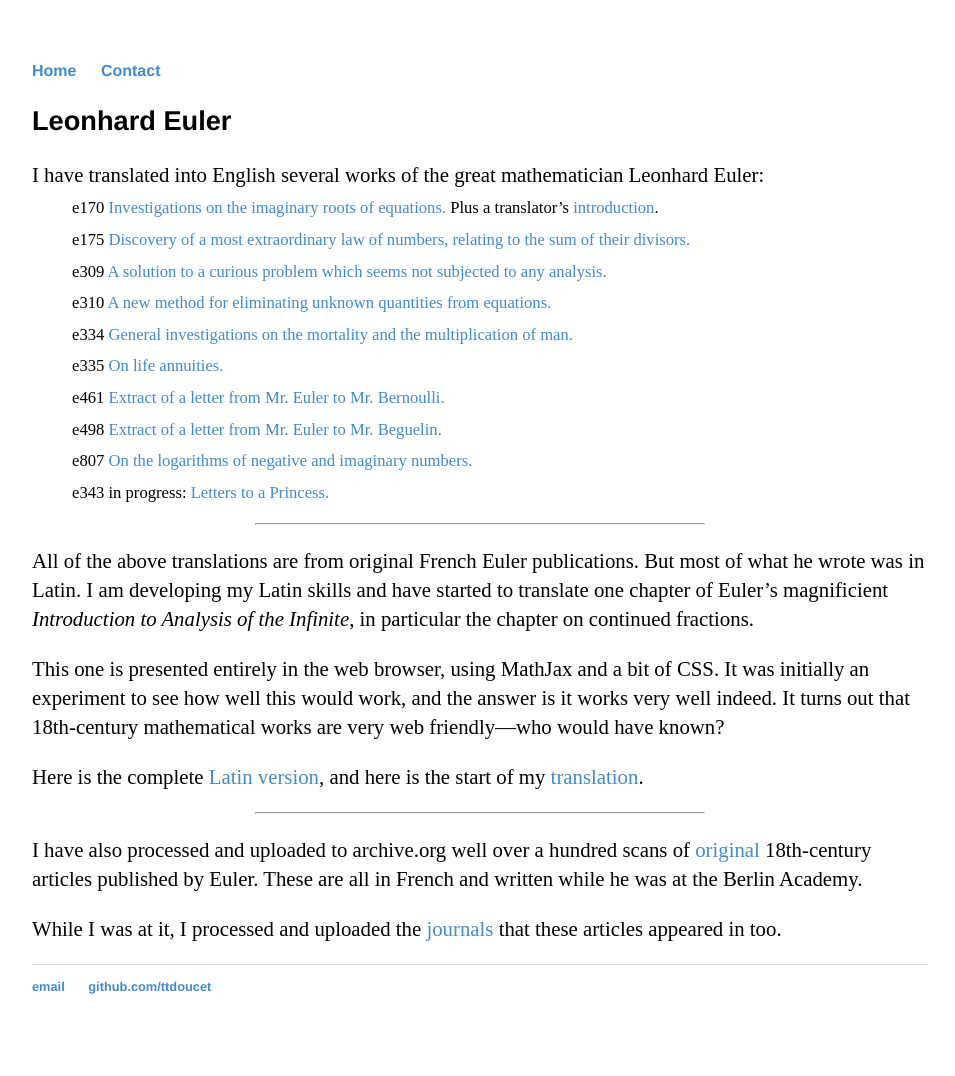
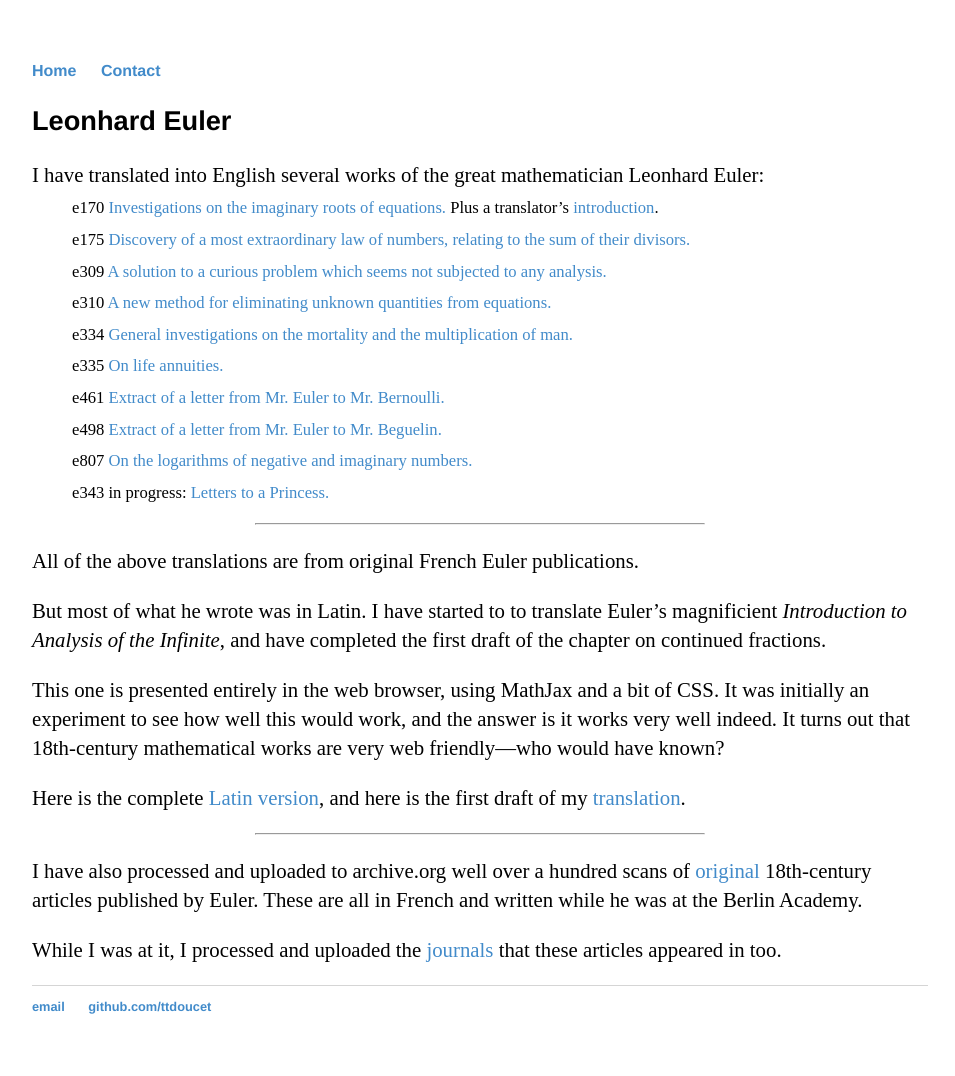
Before and after one commit to ttdoucet/ttdoucet.github.io, a Jekyll site: the page built from euler/index.md, in a window 1280 px wide. Shown: the whole page, without its empty margins (160-1115 px from the left). Built offline with Jekyll 4.4.1, drawn with Linux system fonts in a browser that asks for light colours; before the commit the page ends 1055 px from its top, so only the background shows below that.

Commit message:
Finishing up first draft of translation.

```diff
--- a/css/lambent.scss
+++ b/css/lambent.scss
@@ -76,7 +76,11 @@ cite { font-style: normal; }
 
 .eulerarticle p { font-size: 1.2em; text-align: justify  }
 .eulerarticle esec { font-weight: bold}
-.eulerarticle etitle { font-family: "font-family: Times New Roman, Times, serif"; font-size: 1.2em; font-weight: bold; font-variant: small-caps}
+
+
+
+
+.eulerarticle etitle { font-family: 'Helvetica', 'Arial', 'Sans-Serif'; font-size: 1.2em; font-weight: bold}
 
 .journal { font-style: italic; font-size: 0.8em; }
 
--- a/euler/index.md
+++ b/euler/index.md
@@ -20,16 +20,18 @@ I have translated into English several works of the great mathematician Leonhard
 <hr style="width: 50%" />
 
 All of the above translations are from original French Euler publications.
-But most of what he wrote was in Latin.  I am developing my Latin
-skills and have started to translate one chapter of Euler's magnificient
-<em>Introduction to Analysis of the Infinite</em>, in particular the chapter on continued fractions.
+
+But most of what he wrote was in Latin.  I have started to
+to translate Euler's magnificient
+<em>Introduction to Analysis of the Infinite</em>, and have
+completed the first draft of the chapter on continued fractions.
 
 This one is presented entirely in the web browser, using MathJax and a bit
 of CSS.  It was initially an experiment to see how well this would work, and the answer is it works
 very well indeed.  It turns out that 18th-century mathematical works are very web friendly—who
 would have known?
 
-Here is the complete [Latin version][e101], and here is the start of my [translation][e101-en].
+Here is the complete [Latin version][e101], and here is the first draft of my [translation][e101-en].
 
 <hr style="width: 50%" />
 
```
Also changed, not shown: euler/e101-en.html (+8 -0 lines).
